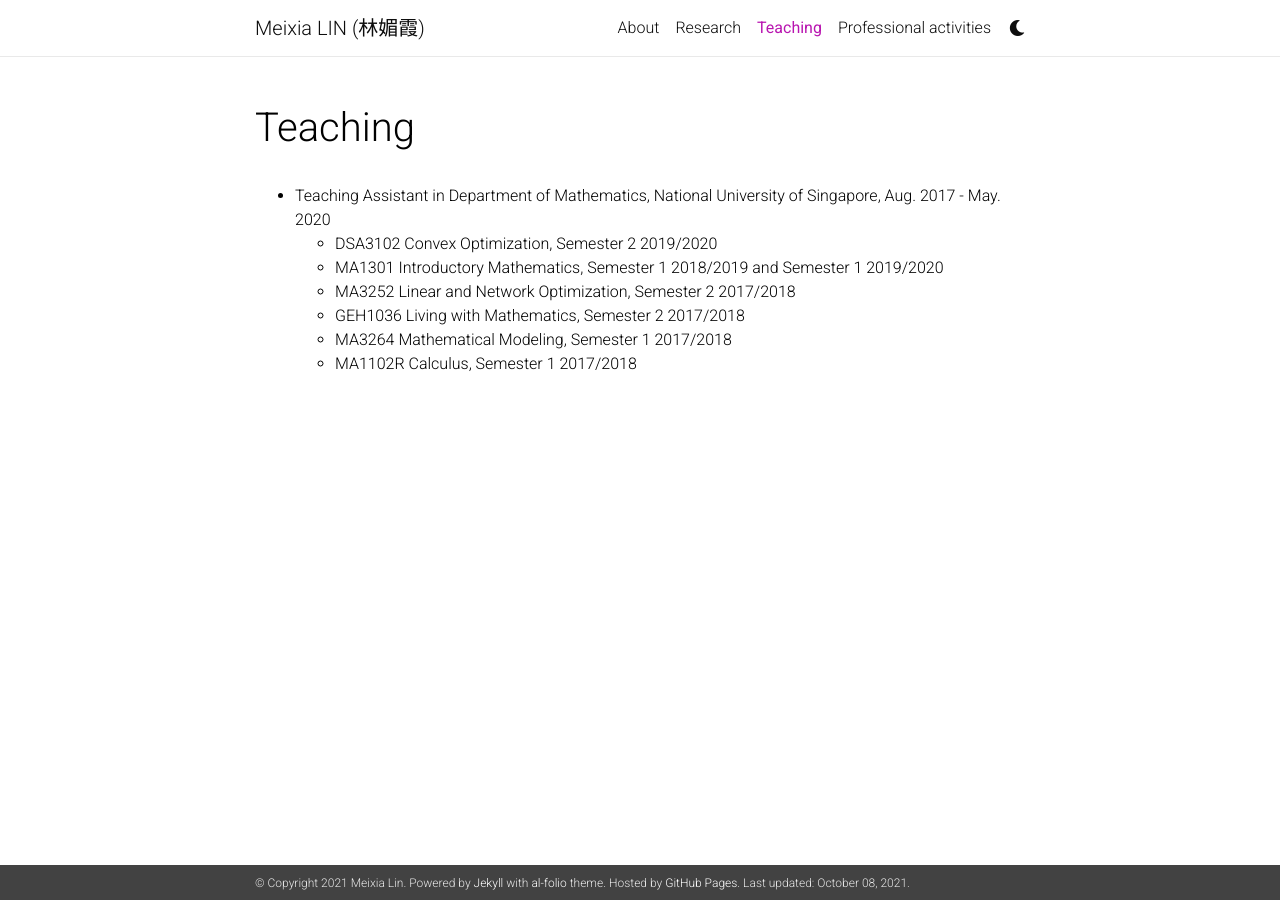
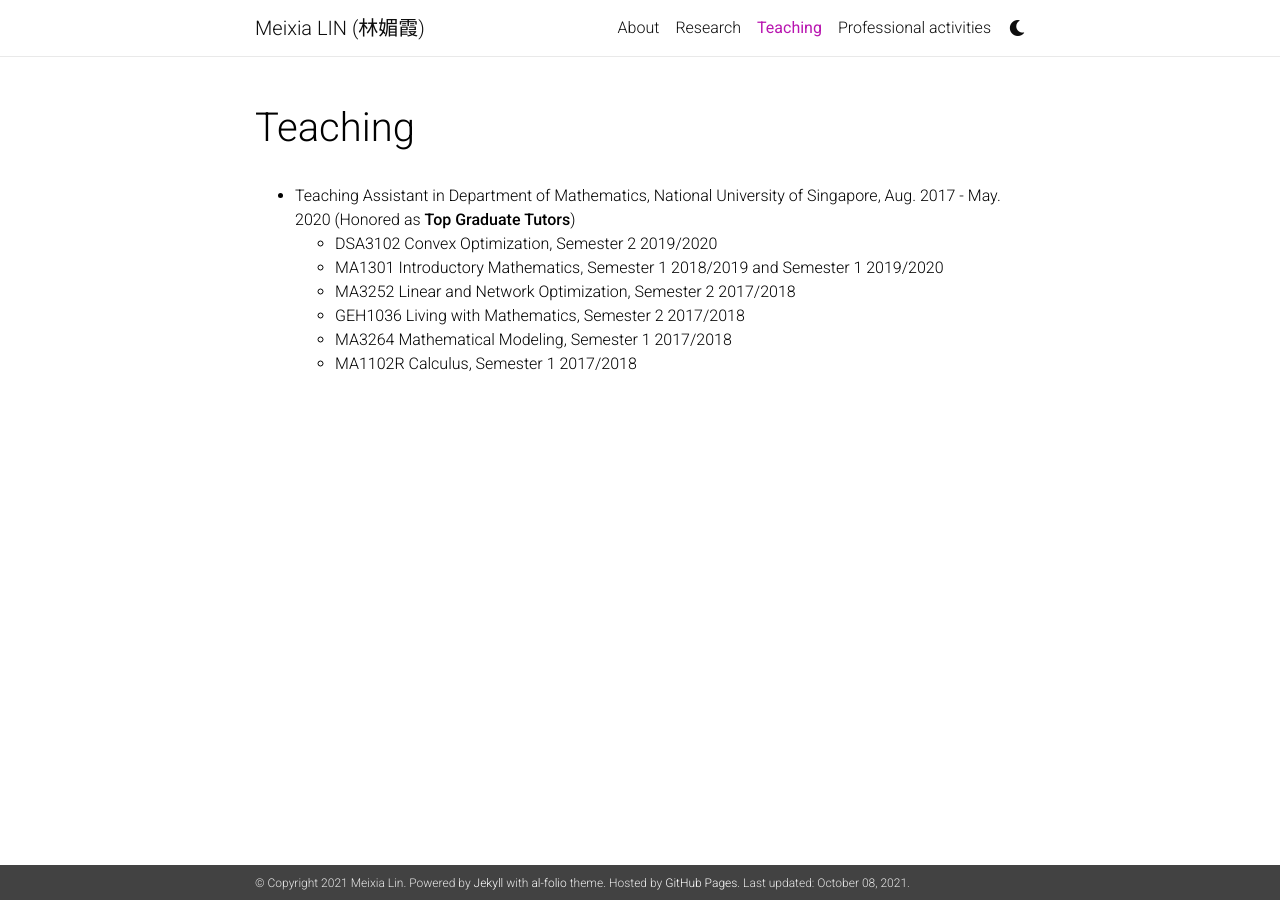
Before and after one commit to linmeixia/linmeixia.github.io, a Jekyll site: the page built from _pages/teaching.md, in a window 1280 px wide. Built offline with Jekyll 4.4.1, drawn with Linux system fonts in a browser that asks for light colours; nearby versions of some CDN libraries; comment, search, counter and statistics services are not loaded; a style sheet for code colours, icons or effects is not loaded.

Commit message:
Update teaching.md

```diff
--- a/_pages/teaching.md
+++ b/_pages/teaching.md
@@ -7,7 +7,7 @@ mysort: b
 nav: true
 ---
 
-- Teaching Assistant in Department of Mathematics, National University of Singapore, Aug. 2017 - May. 2020
+- Teaching Assistant in Department of Mathematics, National University of Singapore, Aug. 2017 - May. 2020 (Honored as <strong>Top Graduate Tutors</strong>)
     - DSA3102 Convex Optimization, Semester 2 2019/2020
     - MA1301 Introductory Mathematics, Semester 1 2018/2019 and Semester 1 2019/2020
     - MA3252 Linear and Network Optimization, Semester 2 2017/2018
```
